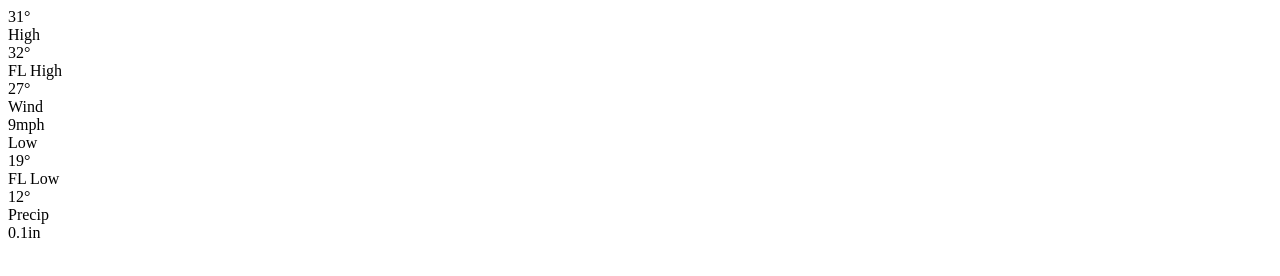
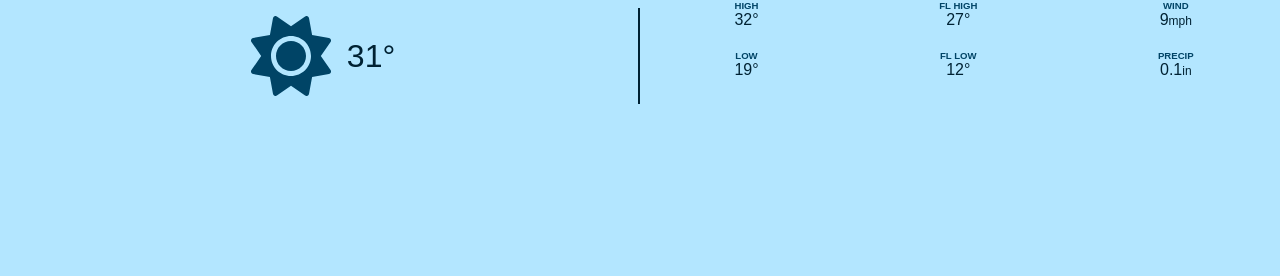
Before and after one commit to EleahBurman/weather-app, a website built with Vite: page index.html in a window 1280 px wide. Built offline with nearby package versions, Linux system fonts and the light colour scheme.

Commit message:
Add css styling

```diff
--- a/index.html
+++ b/index.html
@@ -9,7 +9,7 @@
   <body>
     <header class="header">
       <div class="header-left">
-        <!-- <img class="weather-icon large" src="icons/sun.svg" alt="sun" data-current-icon /> -->
+        <img class="weather-icon large" src="icons/sun.svg" alt="sun" data-current-icon />
         <div class="header-current-temp">
           <span data-current-temp>31</span>&deg;
         </div>
--- a/style.css
+++ b/style.css
@@ -0,0 +1,72 @@
+*, *::before, *::after {
+  box-sizing: border-box;
+}
+
+body {
+  margin: 0;
+  background-color: hsl(200, 100%, 85%);
+  color: hsl(200,100%,10%);
+  font-family: sans-serif;
+}
+
+.blurred{
+  filter: blur(3px);
+  overflow: hidden;
+}
+.header {
+  display: flex;
+  align-items: enter;
+}
+
+.header-left{
+  display: flex;
+  width: 50%;
+  align-items: center;
+  justify-content: center;
+  margin: .5rem;
+  padding: .5rem;
+  border-right: 2px solid rgb(0,34,51);
+}
+
+.weather-icon {
+  width: 40px;
+  height: 40px;
+  object-fit: contain;
+}
+
+.weather-icon.large {
+  width: 80px;
+  height: 80px;
+}
+
+.header-current-temp {
+  font-size: 2rem;
+  margin-left: 1rem;
+}
+
+.header-right {
+  display: grid;
+  width: 50%;
+  justify-content: space-around;
+  gap: 0.5rem;
+  grid-template-columns: repeat(3,auto);
+  grid-template-rows: repeat(3,auto);
+}
+
+.info-group {
+  display: flex;
+  flex-direction: column;
+  align-items: center;
+}
+
+.label {
+  text-transform: uppercase;
+  font-weight: bold;
+  font-size: 0.6rem;
+  color: hsl(200, 100%, 20%);
+}
+
+.value-sub-info {
+  font-weight: lighter;
+  font-size: 0.75rem;
+}
```
